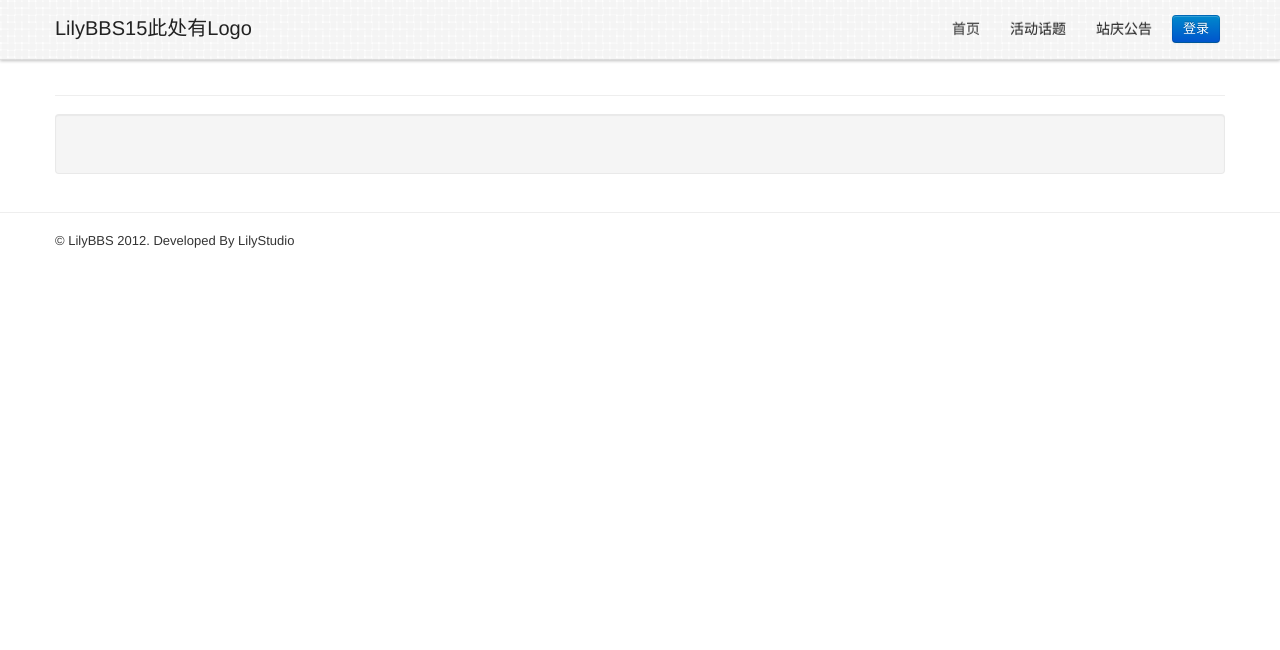
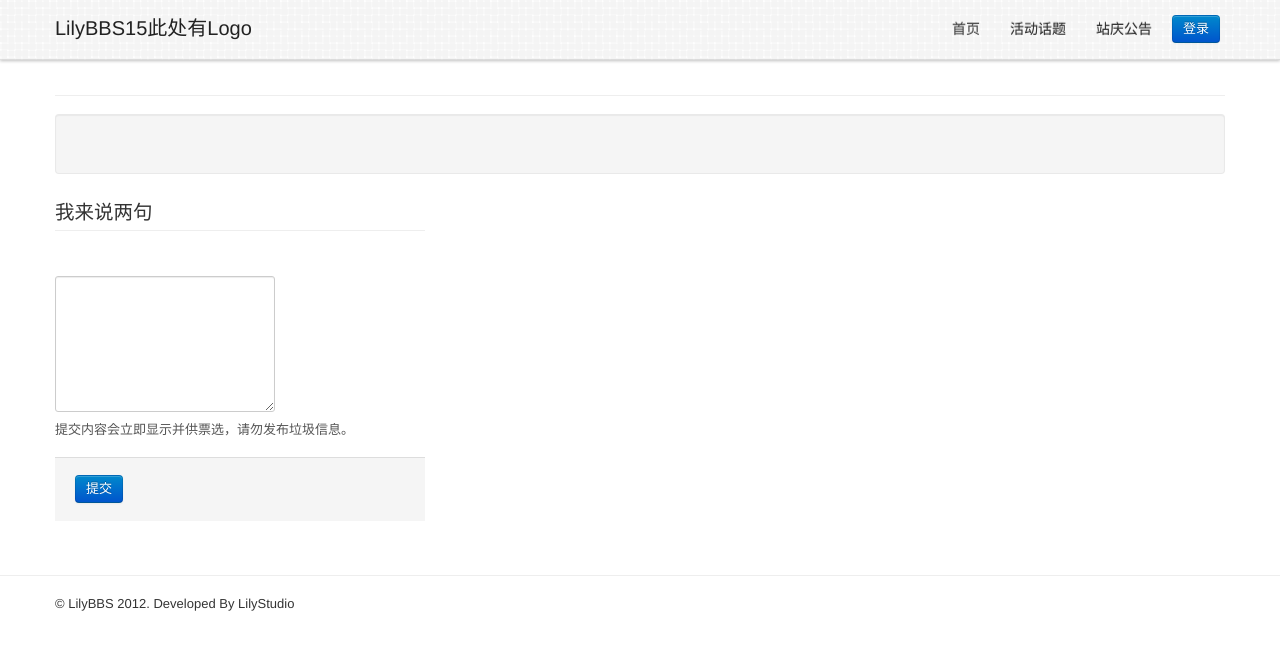
Before and after one commit to clippit/lilybbs15, a Flask app: template lilybbs15/templates/topics/topic_detail.html in a window 1280 px wide. Shown: the top 650 px of the page. Run offline with Flask 2, Linux system fonts and the light colour scheme; the template is opened without the code that fills it, so the values that code supplies are empty; some libraries are stand-ins or nearby versions.

Commit message:
post comment form

```diff
--- a/lilybbs15/templates/topics/topic_detail.html
+++ b/lilybbs15/templates/topics/topic_detail.html
@@ -6,15 +6,33 @@
 
 {% block content %}
 <div class="topic-content well">{{ topic.body }}</div>
+<div class="row-fluid">
+	<div class="span4">
+		<form class="form-vertical post-comment">
+		  <fieldset>
+			<legend>我来说两句</legend>
+			<div class="control-group">
+				<textarea class="" id="textarea" rows="7"></textarea>
+				<p class="help-block">提交内容会立即显示并供票选，请勿发布垃圾信息。</p>
+			</div>
+			<div class="form-actions">
+				<button type="submit" class="btn btn-primary">提交</button>
+			</div>
+		  </fieldset>
+		</form>
+	</div>
+	<div class="span8">
 		{% for comment in topic.comments %}
 		<div class="thumbnail comment">
 			<div class="comment-body">{{ comment.body }}</div>
 			<div class="meta">{{ comment.author }}</div>
 			<div class="vote">
-		<a href="javascript:void(0)" class="voteup btn {% if comment.cid in voted %}disabled{% endif %} btn-success" data-cid="{{ comment.cid }}">
+				<a href="javascript:void(0)" class="voteup btn {% if comment.cid in voted %}disabled{% endif %} btn-success" 		data-cid="{{ comment.cid }}">
 					<i class="icon-thumbs-up icon-white"></i> <span>{% if comment.cid in voted %}已{% endif %}赞</span>
 				</a>
 			</div>
 		</div>
 		{% endfor %}
+	</div>
+</div>
 {% endblock %}
```
Lines whose indentation alone changed are shown as unchanged.
